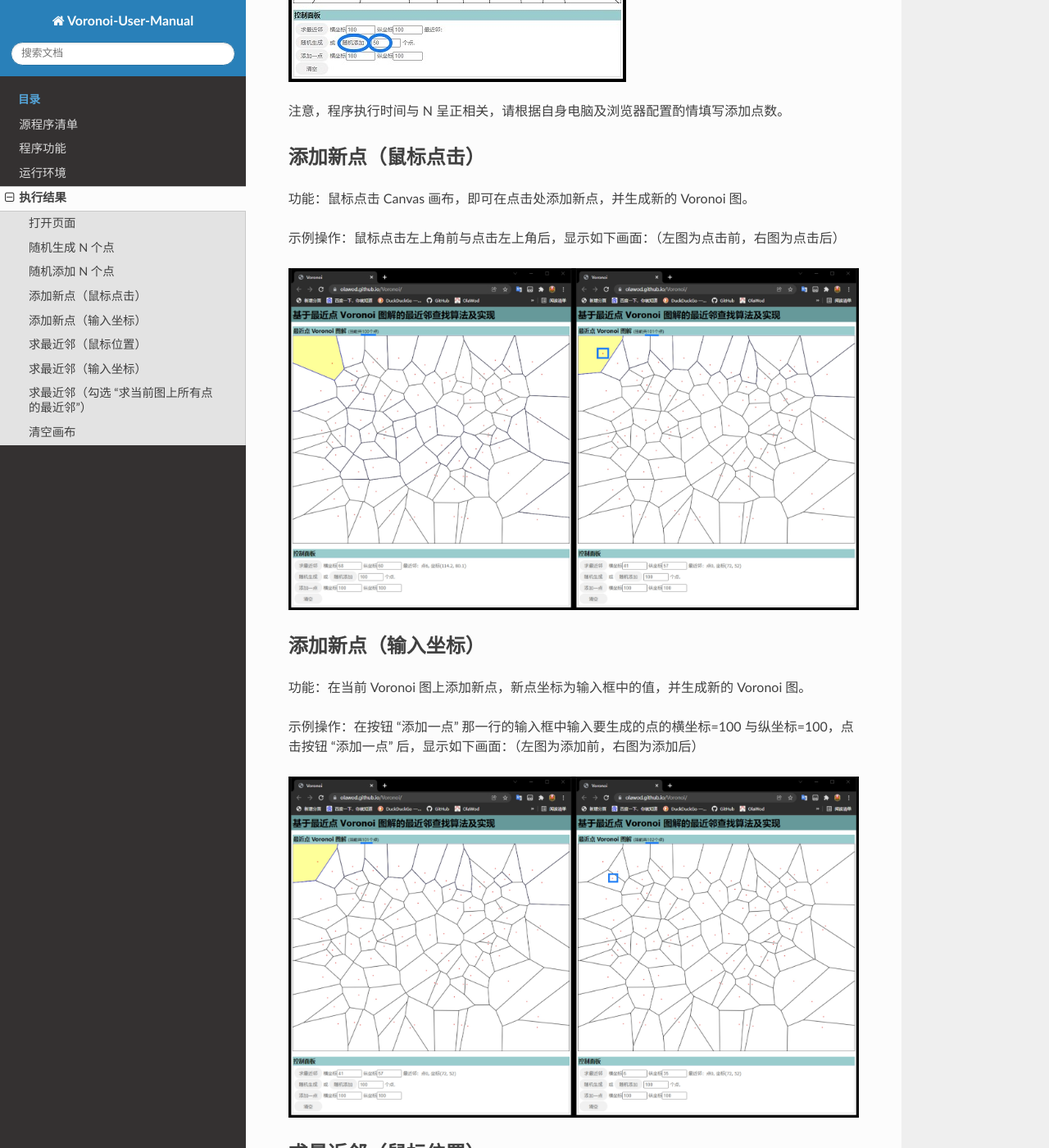
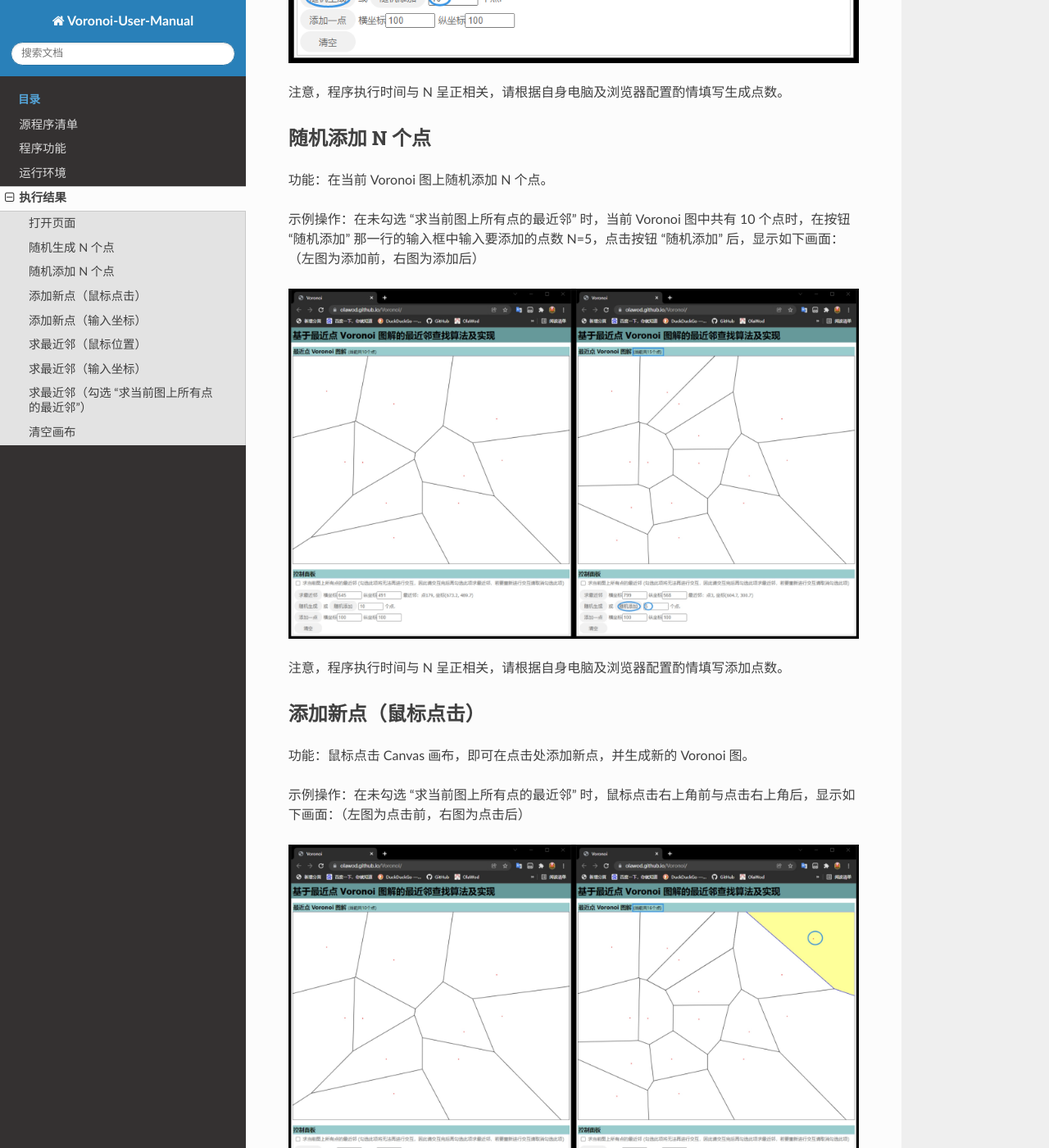
Before and after one commit to OlaWod/Voronoi, a Sphinx documentation site: the page built from docs/source/chapters/operations.md, in a window 1280 px wide and 1400 px high, scrolled down 2229 px. Shown: the whole window at 82% size. Built offline with Sphinx 7.4.7 and the Read the Docs theme 2.0.0, drawn with Linux system fonts in a browser that asks for light colours; some of the changed text lies outside the part shown.

Commit message:
manual fig done

```diff
--- a/docs/source/chapters/operations.md
+++ b/docs/source/chapters/operations.md
@@ -12,7 +12,7 @@
 
 输入框中的字符将转换为 int 类型，因此当输入浮点数（如3.6）时将被向下取整，当输入非法字符（+数字）（如 '#%@', ''#66', '-8'）时将赋为0；当输入数字+非法字符（如 '66#!'）时将取非法字符前面的数字（66）；其余规则详见 JavaScript 的 parseInt 用法。该页面其余输入框规则同理。
 
-示例操作：在按钮 "随机生成" 那一行的输入框中输入要生成的点数 N=200，点击按钮 "随机生成" 后，显示如下画面：
+示例操作：在未勾选 "求当前图上所有点的最近邻" 时，在按钮 "随机生成" 那一行的输入框中输入要生成的点数 N=10，点击按钮 "随机生成" 后，显示如下画面：
 
 ![randgen](https://cdn.jsdelivr.net/gh/OlaWod/Voronoi@1.0/docs/source/assets/randgen.png)
 
@@ -22,9 +22,9 @@
 
 功能：在当前 Voronoi 图上随机添加 N 个点。
 
-示例操作：当前 Voronoi 图中共有 100 个点时，在按钮 "随机添加" 那一行的输入框中输入要添加的点数 N=50，点击按钮 "随机添加" 后，显示如下画面：
+示例操作：在未勾选 "求当前图上所有点的最近邻" 时，当前 Voronoi 图中共有 10 个点时，在按钮 "随机添加" 那一行的输入框中输入要添加的点数 N=5，点击按钮 "随机添加" 后，显示如下画面：（左图为添加前，右图为添加后）
 
-![randadd](https://cdn.jsdelivr.net/gh/OlaWod/Voronoi@1.0/docs/source/assets/randadd.png)
+![randadd](https://cdn.jsdelivr.net/gh/OlaWod/Voronoi@1.0/docs/source/assets/randadd.jpg)
 
 注意，程序执行时间与 N 呈正相关，请根据自身电脑及浏览器配置酌情填写添加点数。
 
@@ -32,7 +32,7 @@
 
 功能：鼠标点击 Canvas 画布，即可在点击处添加新点，并生成新的 Voronoi 图。
 
-示例操作：鼠标点击左上角前与点击左上角后，显示如下画面：（左图为点击前，右图为点击后）
+示例操作：在未勾选 "求当前图上所有点的最近邻" 时，鼠标点击右上角前与点击右上角后，显示如下画面：（左图为点击前，右图为点击后）
 
 ![addclick](https://cdn.jsdelivr.net/gh/OlaWod/Voronoi@1.0/docs/source/assets/addclick.jpg)
 
@@ -40,7 +40,7 @@
 
 功能：在当前 Voronoi 图上添加新点，新点坐标为输入框中的值，并生成新的 Voronoi 图。
 
-示例操作：在按钮 "添加一点" 那一行的输入框中输入要生成的点的横坐标=100 与纵坐标=100，点击按钮 "添加一点" 后，显示如下画面：（左图为添加前，右图为添加后）
+示例操作：在未勾选 "求当前图上所有点的最近邻" 时，在按钮 "添加一点" 那一行的输入框中输入要生成的点的横坐标=700 与纵坐标=500，点击按钮 "添加一点" 后，显示如下画面：（左图为添加前，右图为添加后）
 
 ![addtext](https://cdn.jsdelivr.net/gh/OlaWod/Voronoi@1.0/docs/source/assets/addtext.jpg)
 
@@ -48,11 +48,11 @@
 
 功能：在按钮 "求最近邻" 那一行的输入框中显示当前鼠标坐标，并在右边显示该坐标的最近邻，同时在画布上对当前鼠标所在的区域做高亮显示。
 
-示例操作：将鼠标移到坐标（358, 196） 后，显示如下画面：
+示例操作：在未勾选 "求当前图上所有点的最近邻" 时，将鼠标移到坐标（367, 344） 后，显示如下画面：
 
 ![neighbormm](https://cdn.jsdelivr.net/gh/OlaWod/Voronoi@1.0/docs/source/assets/neighbormm.png)
 
-可以看到，点（358, 196）的最近邻是点30，其坐标是（362, 171.8），其所在区域被高亮显示。
+可以看到，点（367, 344）的最近邻是点9，其坐标是（349.4, 309.2），其所在区域被高亮显示。
 
 ## 求最近邻（输入坐标）
 
@@ -60,11 +60,11 @@
 
 注意，画布大小为 800 × 600，因此横坐标的有效范围为 (0, 800)，不包含 0 和 800；纵坐标的有效范围为 (0, 600)，不包含 0 和 600。若输入越界则不予显示。
 
-示例操作：在按钮 "求最近邻" 那一行的输入框中输入要求最近邻的点的横坐标=300 与纵坐标=300，点击按钮 "求最近邻" 后，显示如下画面：
+示例操作：在未勾选 "求当前图上所有点的最近邻" 时，在按钮 "求最近邻" 那一行的输入框中输入要求最近邻的点的横坐标=400 与纵坐标=400，点击按钮 "求最近邻" 后，显示如下画面：
 
 ![neighbortext](https://cdn.jsdelivr.net/gh/OlaWod/Voronoi@1.0/docs/source/assets/neighbortext.png)
 
-可以看到，点（300, 300）的最近邻是点61，其坐标是（331.1, 294.5），其所在区域被高亮显示。
+可以看到，点（400, 400）的最近邻是点12，其坐标是（479, 424.4），其所在区域被高亮显示。
 
 ## 求最近邻（勾选 "求当前图上所有点的最近邻"）
 
@@ -72,7 +72,7 @@
 
 注意，勾选此项将无法再进行交互（控制面板的其他功能将被禁用，鼠标交互也将被禁用），因此请交互完后再勾选此项求最近邻，若要重新进行交互请取消勾选此项。
 
-示例操作：勾选控制面板中第一行的 "求当前图上所有点的最近邻" 后，显示如下画面：
+示例操作：在未勾选 "求当前图上所有点的最近邻" 时，勾选控制面板中第一行的 "求当前图上所有点的最近邻" 后，显示如下画面：
 
 ![neighbortext](https://cdn.jsdelivr.net/gh/OlaWod/Voronoi@1.0/docs/source/assets/neighborall.png)
 
@@ -82,6 +82,6 @@
 
 功能：将 Voronoi 图清空，将画布清空。
 
-示例操作：点击按钮 "清空" 后，显示如下画面：
+示例操作：在未勾选 "求当前图上所有点的最近邻" 时，点击按钮 "清空" 后，显示如下画面：
 
 ![reset](https://cdn.jsdelivr.net/gh/OlaWod/Voronoi@1.0/docs/source/assets/reset.png)
```
Also changed, not shown: docs/source/assets/addclick.jpg, docs/source/assets/addtext.jpg, docs/source/assets/neighborall.png, docs/source/assets/neighbormm.png, docs/source/assets/neighbortext.png, docs/source/assets/open.png, docs/source/assets/randadd.jpg (added), docs/source/assets/randadd.png (deleted), docs/source/assets/randgen.png, docs/source/assets/reset.png.
